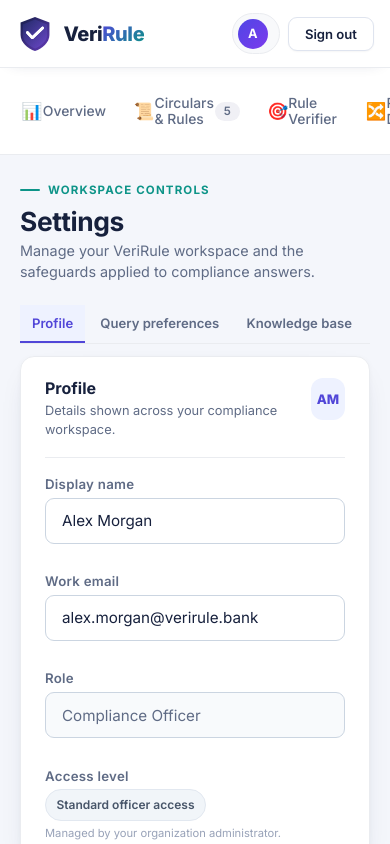
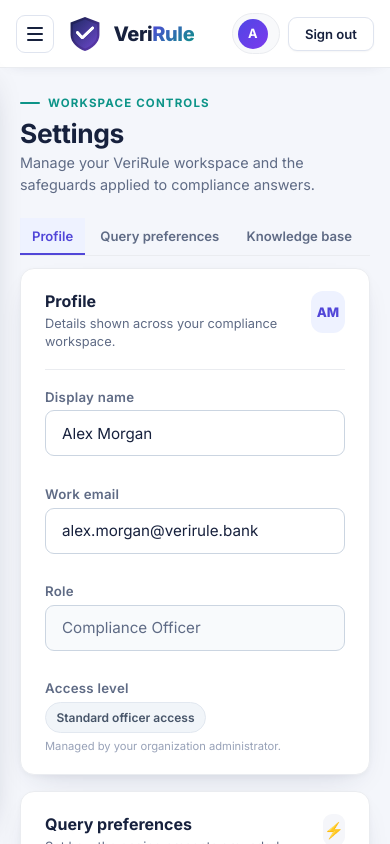
Before and after one commit to kalviumcommunity/SW2627-AI-with-RAG-VeriRule, a React (Vite) app in the folder frontend/: page /dashboard/settings in a window 390 px wide. Shown: the top 844 px of the page. Built offline with nearby package versions, Linux system fonts and the light colour scheme; no server answers.

Commit message:
Improve responsive dashboard navigation

```diff
--- a/frontend/src/components/DashboardLayout.tsx
+++ b/frontend/src/components/DashboardLayout.tsx
@@ -1,4 +1,5 @@
 import { Link, useNavigate, useLocation, Outlet } from 'react-router-dom'
+import { useEffect, useState } from 'react'
 import { useAuth } from '../context/AuthContext'
 
 export default function DashboardLayout() {
@@ -6,6 +7,7 @@
   const location = useLocation()
   const path = location.pathname
   const { user, logout } = useAuth()
+  const [sidebarOpen, setSidebarOpen] = useState(false)
 
   const avatarInitial = user.name ? user.name.trim().charAt(0).toUpperCase() : 'U'
 
@@ -14,11 +16,26 @@
     navigate('/signin')
   }
 
+  useEffect(() => {
+    setSidebarOpen(false)
+  }, [path])
+
   return (
     <div className="dashboard-layout">
       {/* ── Header ────────────────────────────────────────────────────── */}
       <header className="dashboard-header">
         <div className="dashboard-header-left">
+          <button
+            type="button"
+            className="dashboard-menu-toggle"
+            onClick={() => setSidebarOpen((open) => !open)}
+            aria-label={sidebarOpen ? 'Close navigation menu' : 'Open navigation menu'}
+            aria-expanded={sidebarOpen}
+          >
+            <span />
+            <span />
+            <span />
+          </button>
           <Link to="/" className="logo-wrap" aria-label="VeriRule home">
             <img src="/logo.svg" alt="VeriRule logo" className="logo-icon" />
             <span className="logo-name">
@@ -47,7 +64,13 @@
 
       {/* ── Body ──────────────────────────────────────────────────────── */}
       <div className="dashboard-body">
-        <aside className="dashboard-sidebar" aria-label="Navigation">
+        <button
+          type="button"
+          className={`sidebar-scrim ${sidebarOpen ? 'visible' : ''}`}
+          onClick={() => setSidebarOpen(false)}
+          aria-label="Close navigation menu"
+        />
+        <aside className={`dashboard-sidebar ${sidebarOpen ? 'open' : ''}`} aria-label="Navigation">
           <div className="sidebar-group-label">Main</div>
 
           <Link
@@ -178,8 +201,6 @@
             <span className="sidebar-badge" style={{ background: '#ede9fe', color: '#7c3aed' }}>New</span>
           </Link>
 
-          <div className="sidebar-group-label">System</div>
-
           <Link
             to="/dashboard/documents"
             className={`sidebar-nav-item ${path.startsWith('/dashboard/documents') ? 'active' : ''}`}
--- a/frontend/src/pages/AnalyticsDashboardPage.tsx
+++ b/frontend/src/pages/AnalyticsDashboardPage.tsx
@@ -78,7 +78,7 @@
   }
 
   return (
-    <div style={{ padding: '2rem', backgroundColor: '#f8fafc', minHeight: '100vh' }}>
+    <div className="analytics-dashboard-page" style={{ padding: '2rem', backgroundColor: '#f8fafc', minHeight: '100vh' }}>
       <div style={{ maxWidth: '1400px', margin: '0 auto' }}>
         {/* Header */}
         <div style={{ marginBottom: '2rem' }}>
--- a/frontend/src/styles/index.css
+++ b/frontend/src/styles/index.css
@@ -1024,6 +1024,28 @@
   gap: 1.5rem;
 }
 
+.dashboard-menu-toggle {
+  display: none;
+  width: 38px;
+  height: 38px;
+  align-items: center;
+  justify-content: center;
+  flex-direction: column;
+  gap: 4px;
+  border: 1px solid #dfe4ef;
+  border-radius: 9px;
+  background: #ffffff;
+  color: var(--text-main);
+  cursor: pointer;
+}
+
+.dashboard-menu-toggle span {
+  width: 16px;
+  height: 2px;
+  border-radius: 2px;
+  background: currentColor;
+}
+
 .dashboard-header-right {
   display: flex;
   align-items: center;
@@ -1075,6 +1097,11 @@
 .dashboard-body {
   display: flex;
   flex: 1;
+  position: relative;
+}
+
+.sidebar-scrim {
+  display: none;
 }
 
 /* ── Sidebar ─────────────────────────────────────────────────────── */
@@ -1163,6 +1190,26 @@
   padding: 2rem 2.25rem;
   max-width: 1280px;
   min-height: calc(100vh - 68px);
+}
+
+.analytics-dashboard-page {
+  color: var(--text-main);
+}
+
+.analytics-dashboard-page > div {
+  max-width: 100% !important;
+}
+
+.analytics-dashboard-page h1,
+.analytics-dashboard-page h2,
+.analytics-dashboard-page h3 {
+  color: var(--text-main);
+}
+
+.analytics-dashboard-page > div > div {
+  border-color: #eaecf0 !important;
+  border-radius: 14px !important;
+  box-shadow: var(--shadow-card) !important;
 }
 
 .dashboard-welcome {
@@ -1534,16 +1581,39 @@
 
   .auth-card { padding: 2rem 1.5rem; border-radius: var(--radius-lg); }
 
+  .dashboard-menu-toggle { display: inline-flex; }
+  .dashboard-header-left { gap: 0.75rem; }
   .dashboard-body { flex-direction: column; }
   .dashboard-sidebar {
-    width: 100%;
-    flex-direction: row;
-    justify-content: space-around;
-    padding: 0.5rem;
-    height: auto;
-    position: static;
-    border-right: none;
-    border-bottom: 1px solid #eaecf0;
+    width: min(84vw, 300px);
+    padding: 1rem 0.75rem;
+    height: calc(100vh - 68px);
+    position: fixed;
+    top: 68px;
+    left: 0;
+    z-index: 30;
+    border-right: 1px solid #eaecf0;
+    border-bottom: none;
+    transform: translateX(-105%);
+    transition: transform 0.22s ease;
+    box-shadow: 18px 0 35px -24px rgba(15, 23, 42, 0.45);
+    align-items: stretch;
+  }
+  .dashboard-sidebar.open { transform: translateX(0); }
+  .sidebar-scrim {
+    display: block;
+    position: fixed;
+    inset: 68px 0 0;
+    z-index: 25;
+    border: 0;
+    background: rgba(15, 23, 42, 0.32);
+    opacity: 0;
+    pointer-events: none;
+    transition: opacity 0.22s ease;
+  }
+  .sidebar-scrim.visible {
+    opacity: 1;
+    pointer-events: auto;
   }
   .sidebar-nav-item span:not(.sidebar-icon) { display: inline; }
   .sidebar-badge { display: inline-flex; }
@@ -1583,6 +1653,9 @@
   .audit-drawer { max-width: 100%; }
   .details-grid { grid-template-columns: 1fr; }
   .dashboard-content { max-width: none; }
+  .analytics-dashboard-page { padding: 0 !important; }
+  .analytics-dashboard-page > div > div { padding: 1.15rem !important; }
+  .analytics-dashboard-page > div > div[style*="grid-template-columns: 1fr 1fr"] { grid-template-columns: 1fr !important; }
 }
 
 /* ─── Audit Trail Page Styles ─────────────────────────────────────── */
```
